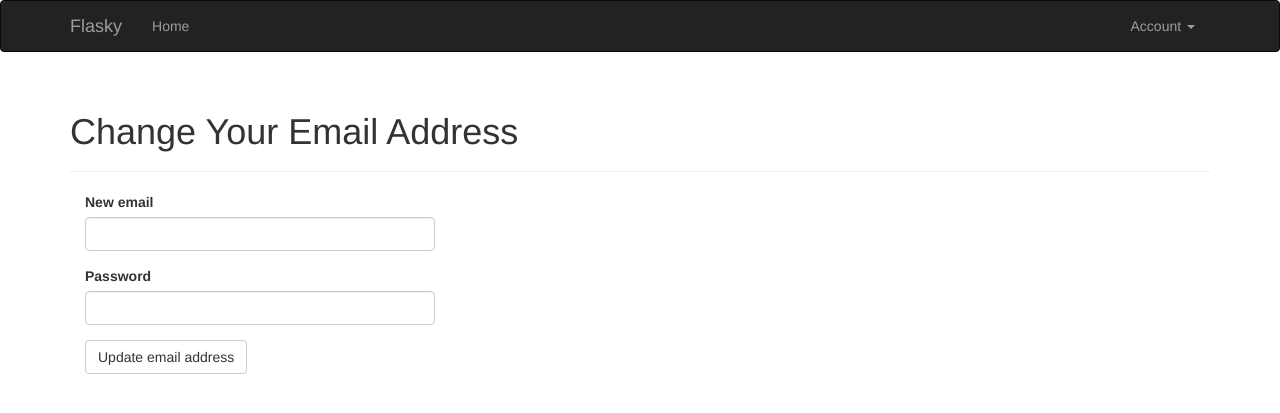
After one commit to sheruce/FLasky, a Flask app: page /auth/change_email in a window 1280 px wide. The commit adds this page. Shown: the top 413 px of the page. Run offline with Flask 2, Linux system fonts and the light colour scheme; a user stored in the database is signed in; tables that the repository leaves empty hold one stand-in row (values such as "Sample post"); some libraries are stand-ins or nearby versions.

Commit message:
8.7 add change_email

```diff
--- a/app/auth/forms.py
+++ b/app/auth/forms.py
@@ -52,3 +52,14 @@ class PasswordResetForm(FlaskForm):
     password = PasswordField('New password', validators=[DataRequired()])
     password2 = PasswordField('Confirm password', validators=[
         DataRequired(), EqualTo('password', message='Password must match')])
+
+
+class ChangeEmailForm(FlaskForm):
+    email = StringField('New email', validators=[DataRequired(), Length(1, 64),
+                                                 Email()])
+    password = PasswordField('Password', validators=[DataRequired()])
+    submit = SubmitField('Update email address')
+
+    def validate_email(self, field):
+        if User.query.filter_by(email=field.data).first():
+            raise ValidationError('Email already used')
--- a/app/auth/views.py
+++ b/app/auth/views.py
@@ -3,7 +3,7 @@ from flask_login import login_user, logout_user, login_required, current_user
 from . import auth
 from ..models import User
 from .forms import LoginForm, RegistrationForm, ChangePasswordForm, \
-    PasswordResetForm, PasswordResetRequestForm
+    PasswordResetForm, PasswordResetRequestForm, ChangeEmailForm
 from ..email import send_email
 from .. import db
 
@@ -134,3 +134,33 @@ def password_reset(token):
         else:
             return redirect(url_for('main.index'))
     return render_template('auth/reset_password.html', form=form)
+
+
+@auth.route('/change_email', methods=['GET', 'POST'])
+@login_required
+def change_email_request():
+    form = ChangeEmailForm()
+    if form.validate_on_submit():
+        if current_user.verify_password(form.password.data):
+            new_email = form.email.data
+            token = current_user.generate_email_change_token(new_email)
+            send_email(new_email, 'Confirm your email address',
+                       'auth/email/change_email',
+                       user=current_user, token=token)
+            flash('An email with instructions to confirm your new email '
+                  'address has been sent to you.')
+            return redirect(url_for('main.index'))
+        else:
+            flash('Invalid email or password')
+    return render_template('auth/change_email.html', form=form)
+
+
+@auth.route('/change_email/<token>', methods=['GET', 'POST'])
+@login_required
+def change_email(token):
+    if current_user.change_email(token):
+        db.session.commit()
+        flash('Your email address has been updated.')
+    else:
+        flash('Invalid request.')
+    return redirect(url_for('main.index'))
--- /dev/null
+++ b/app/templates/auth/change_email.html
@@ -0,0 +1,13 @@
+{% extends "base.html" %}
+{% import "bootstrap/wtf.html" as wtf %}
+
+{% block title %}Flasky - Change Email Address{% endblock %}
+
+{% block page_content %}
+<div class="page-header">
+    <h1>Change Your Email Address</h1>
+</div>
+<div class="col-md-4">
+    {{ wtf.quick_form(form) }}
+</div>
+{% endblock %}
--- a/app/templates/base.html
+++ b/app/templates/base.html
@@ -31,6 +31,7 @@
               <ul class="dropdown-menu">
                 <li><a href="{{ url_for('auth.change_password') }}">Change Password</a></li>
                 <li><a href="{{ url_for('auth.logout') }}">Log Out</a></li>
+                <li><a href="{{ url_for('auth.change_email_request') }}">Change Email</a> </li>
               </ul>
             </li>
           {% else %}
```
Also changed, not shown: app/models.py (+40 -0 lines), app/templates/auth/email/change_email.html (added, +7 -0 lines), app/templates/auth/email/change_email.txt (added, +11 -0 lines).
